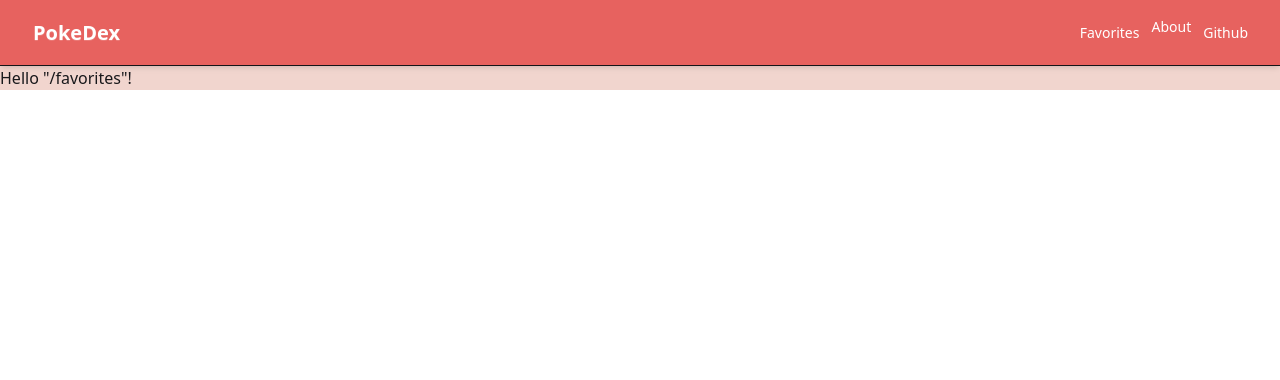
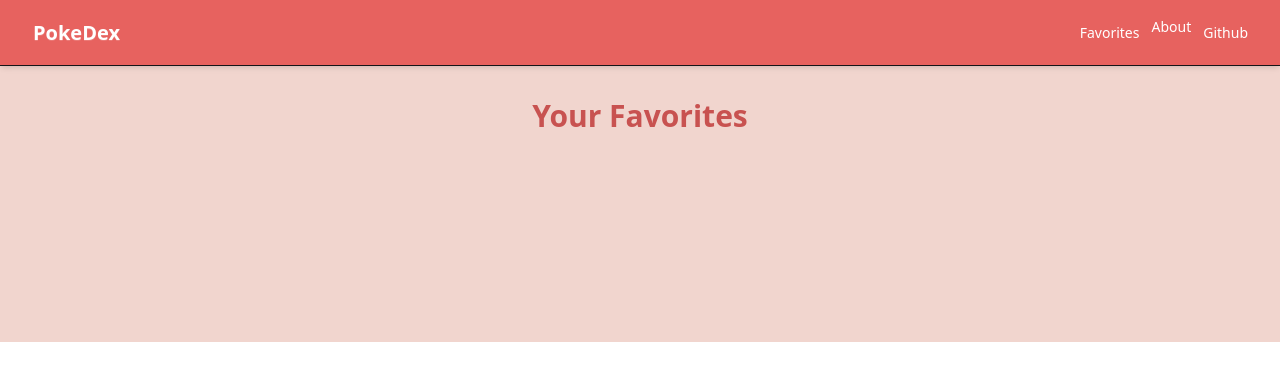
Before and after one commit to EliasEgel/react-mvp, a React (Vite) app in the folder pokedex-explorer/: page /favorites in a window 1280 px wide. Shown: the top 380 px of the page. Built offline with nearby package versions, Linux system fonts and the light colour scheme.

Commit message:
made favorites page able to show cards based on the local storage

```diff
--- a/pokedex-explorer/src/routes/favorites.tsx
+++ b/pokedex-explorer/src/routes/favorites.tsx
@@ -1,9 +1,22 @@
 import { createFileRoute } from "@tanstack/react-router";
+import PokemonCard from "../components/PokemonCard";
 
 export const Route = createFileRoute("/favorites")({
   component: Favorites,
 });
 
 function Favorites() {
-  return <div className="bg-[#f1d5ce]">Hello "/favorites"!</div>;
+  const favorites = JSON.parse(localStorage.getItem("savedPokemon") || "[]");
+  return (
+    <div className="flex flex-col items-center gap-4 px-4 py-8 text-center bg-[#f1d5ce]">
+      <h1 className="capitalize text-3xl font-bold text-[#c85250]">
+        your Favorites
+      </h1>
+      <div className="grid grid-cols-2 md:grid-cols-3 lg:grid-cols-4 gap-4 m-20">
+        {favorites.map((pokemon) => (
+          <PokemonCard key={pokemon} name={pokemon} />
+        ))}
+      </div>
+    </div>
+  );
 }
```
